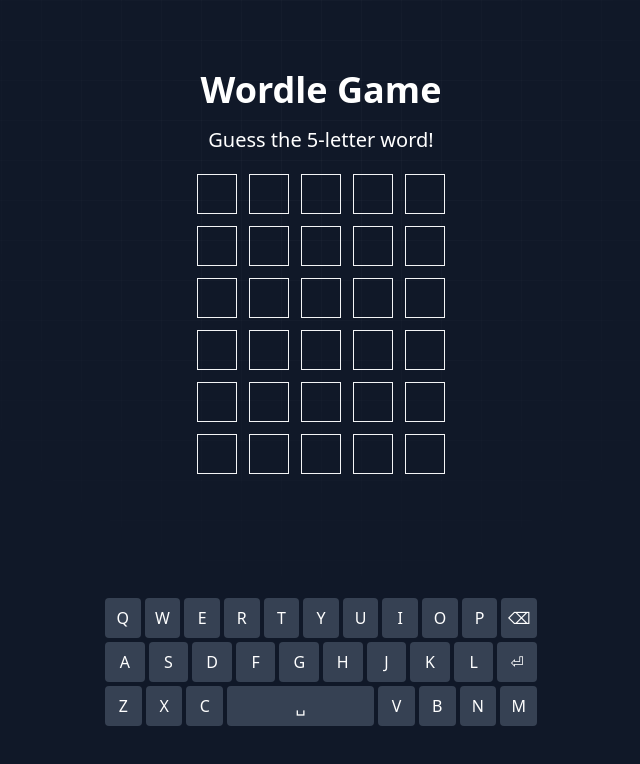
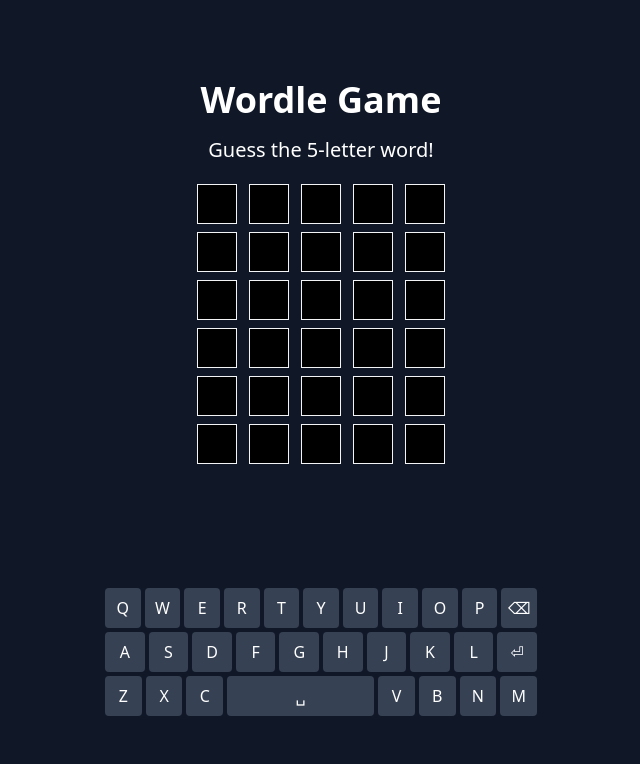
Before and after one commit to AkhilXavier95/portfolio, a Next.js app: page /wordle in a window 1280 px wide. Shown: the top 764 px of the page, without its empty margins (319-959 px from the left). Built offline with nearby package versions, Linux system fonts and the light colour scheme; no server answers.

Commit message:
Add animation

```diff
--- a/src/app/wordle/page.tsx
+++ b/src/app/wordle/page.tsx
@@ -3,15 +3,19 @@
 import Boxes from "@/components/Boxes";
 import Keyboard from "@/components/Keyboard";
 import React, { useEffect, useCallback } from "react";
+import { motion, AnimatePresence } from "framer-motion";
 
 const Wordle = () => {
   const [solution, setSolution] = React.useState<string>("");
   const [guesses, setGuesses] = React.useState<string[]>(Array(6).fill(null));
   const [currentGuess, setCurrentGuess] = React.useState<string>("");
   const [isGameOver, setIsGameOver] = React.useState<boolean>(false);
+  const [showError, setShowError] = React.useState<boolean>(false);
+  const [errMessage, setErrMessage] = React.useState<string>("");
+
   const getWord = async () => {
     const res = await fetch(
-      "https://random-word-api.herokuapp.com/word?length=5"
+      "https://random-word-api.vercel.app/api?words=100&length=5"
     );
     const data = await res.json();
     const wordIndex = Math.floor(Math.random() * data.length);
@@ -36,6 +40,12 @@
       if (currentIndex > 0 && solution === guesses[currentIndex - 1]) return;
 
       if (key === "Enter") {
+        if (currentGuess.length !== 5) {
+          setErrMessage("Word must be 5 letters long!");
+          triggerErrorAnimation();
+          return;
+        }
+
         setGuesses((prev) => {
           const nextGuesses = [...prev];
           const currentIndex = nextGuesses.findIndex((g) => g === null);
@@ -71,23 +81,51 @@
     };
   }, [currentGuess, guesses]);
 
+  const triggerErrorAnimation = () => {
+    setShowError(true);
+    setTimeout(() => setShowError(false), 1000);
+  };
+
   return (
-    <main className="flex flex-col items-center justify-center min-h-screen p-4 bg-gray-900 text-white">
+    <main className="flex flex-col items-center justify-center min-h-screen p-4 bg-gray-900 text-white relative">
+      <AnimatePresence>
+        {showError && (
+          <motion.div
+            initial={{ opacity: 0, y: -20 }}
+            animate={{ opacity: 1, y: 0 }}
+            exit={{ opacity: 0, y: -20 }}
+            className="mb-4 p-3 bg-red-500 text-white rounded-lg font-medium fixed top-4"
+          >
+            {errMessage}
+          </motion.div>
+        )}
+      </AnimatePresence>
       <h1 className="font-bold text-4xl mb-4">Wordle Game</h1>
       <p className="font-normal text-xl mb-4">Guess the 5-letter word!</p>
-      <div className="flex flex-col gap-1">
-        {guesses.map((guess, index) => {
-          const isCurrentGuess = index === guesses.findIndex((g) => g === null);
-          return (
+
+      {guesses.map((guess, index) => {
+        const isCurrentGuess = index === guesses.findIndex((g) => g === null);
+        return (
+          <motion.div
+            key={index}
+            className="flex flex-col gap-1"
+            animate={
+              showError && isCurrentGuess
+                ? {
+                    x: [0, -10, 10, -10, 10, 0]
+                  }
+                : {}
+            }
+            transition={{ duration: 0.5 }}
+          >
             <Boxes
-              key={index}
               guess={isCurrentGuess ? currentGuess : guess}
               solution={solution}
               isFinal={!isCurrentGuess && guess !== null}
             />
-          );
-        })}
-      </div>
+          </motion.div>
+        );
+      })}
       <div
         className="m-8 text-2xl font-bold opacity-0 animate-fade-in min-h-[2.5rem] text-center"
         style={{ animation: "fade-in 1s forwards" }}
--- a/src/components/Box.tsx
+++ b/src/components/Box.tsx
@@ -1,4 +1,5 @@
-import React from "react";
+import React, { useState, useEffect } from "react";
+import { motion } from "framer-motion";
 
 interface BoxProps {
   guess: string;
@@ -8,19 +9,67 @@
 }
 
 const Box: React.FC<BoxProps> = ({ guess, solution, i, isFinal }) => {
-  const isCorrect = isFinal && solution && guess && guess[i] === solution[i];
+  const [flipped, setFlipped] = useState(false);
+
+  const isCorrect = solution && guess && guess[i] === solution[i];
   const isWrongPosition =
-    isFinal && solution && guess && solution.includes(guess[i]) && !isCorrect;
+    solution && guess && solution.includes(guess[i]) && !isCorrect;
+
+  useEffect(() => {
+    if (isFinal) {
+      const timer = setTimeout(() => setFlipped(true), i * 500);
+      return () => clearTimeout(timer);
+    }
+  }, [isFinal, i]);
+
+  let bgColor = "";
+
+  if (flipped) {
+    const letter = guess[i];
+    const solutionLetters = solution.split("");
+
+    // First, count greens in solution
+    let usedCount = 0;
+    for (let j = 0; j < solutionLetters.length; j++) {
+      if (solutionLetters[j] === letter && guess[j] === letter) {
+        usedCount++;
+      }
+    }
+
+    // Count letters in solution
+    const totalInSolution = solutionLetters.filter((l) => l === letter).length;
+
+    if (isCorrect) {
+      bgColor = "bg-green-400";
+    } else if (isWrongPosition && usedCount < totalInSolution) {
+      bgColor = "bg-yellow-400";
+    } else {
+      bgColor = "bg-gray-700";
+    }
+  }
+
   return (
-    <div
-      className={
-        `w-10 h-10 border border-gray-100 m-1 text-2xl font-bold flex items-center justify-center` +
-        (isCorrect ? " bg-green-400 text-white" : "") +
-        (isWrongPosition ? " bg-yellow-400 text-white" : "") +
-        (isFinal ? " bg-gray-700 text-white" : "")
-      }
-    >
-      {guess[i] ? guess[i].toUpperCase() : ""}
+    <div className="w-10 h-10 m-1 perspective">
+      <motion.div
+        initial={{ rotateX: 0 }}
+        animate={{ rotateX: flipped ? 180 : 0 }}
+        transition={{ duration: 0.6, ease: "easeInOut" }}
+        className="relative w-full h-full border border-gray-100 text-2xl font-bold text-white"
+        style={{ transformStyle: "preserve-3d" }}
+      >
+        {/* Front side */}
+        <div className="absolute inset-0 flex items-center justify-center bg-black backface-hidden">
+          {guess[i]?.toUpperCase() || ""}
+        </div>
+
+        {/* Back side */}
+        <div
+          className={`absolute inset-0 flex items-center justify-center ${bgColor} backface-hidden`}
+          style={{ transform: "rotateX(180deg)" }}
+        >
+          {guess[i]?.toUpperCase() || ""}
+        </div>
+      </motion.div>
     </div>
   );
 };
```
Also changed, not shown: package.json (+7 -6 lines), 1 other file (tests, documents, lock files or other folders).
